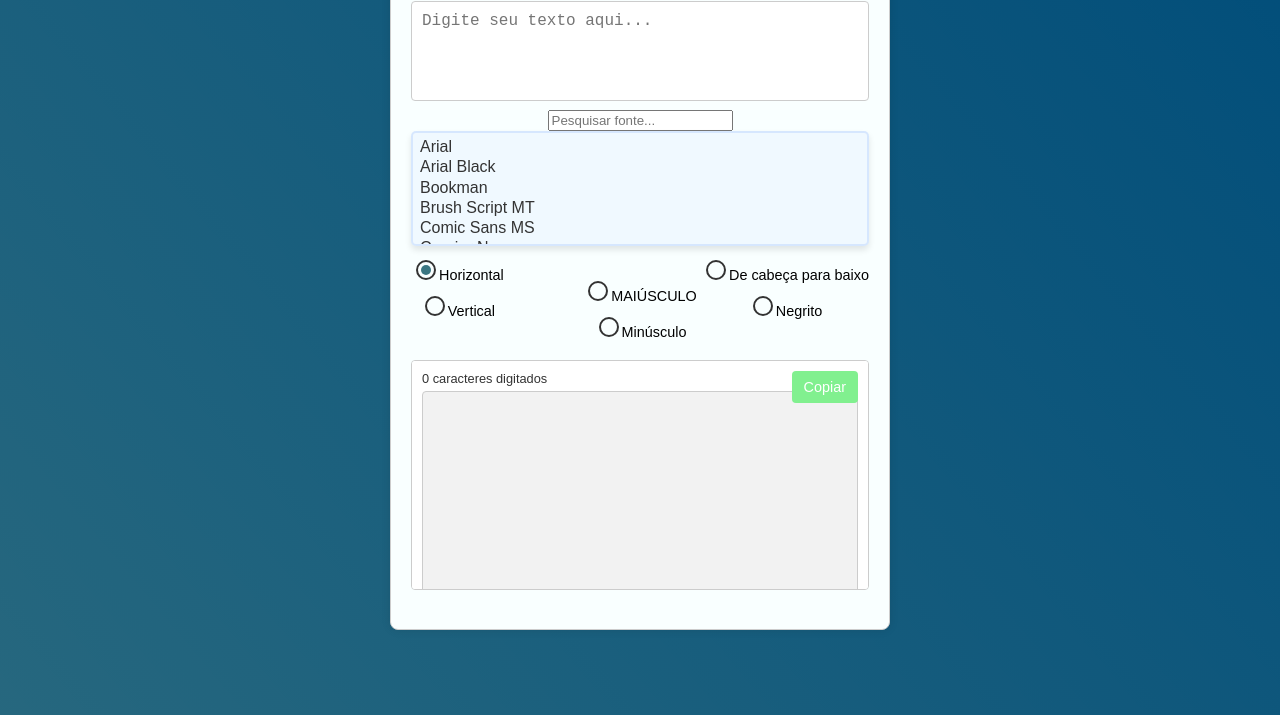
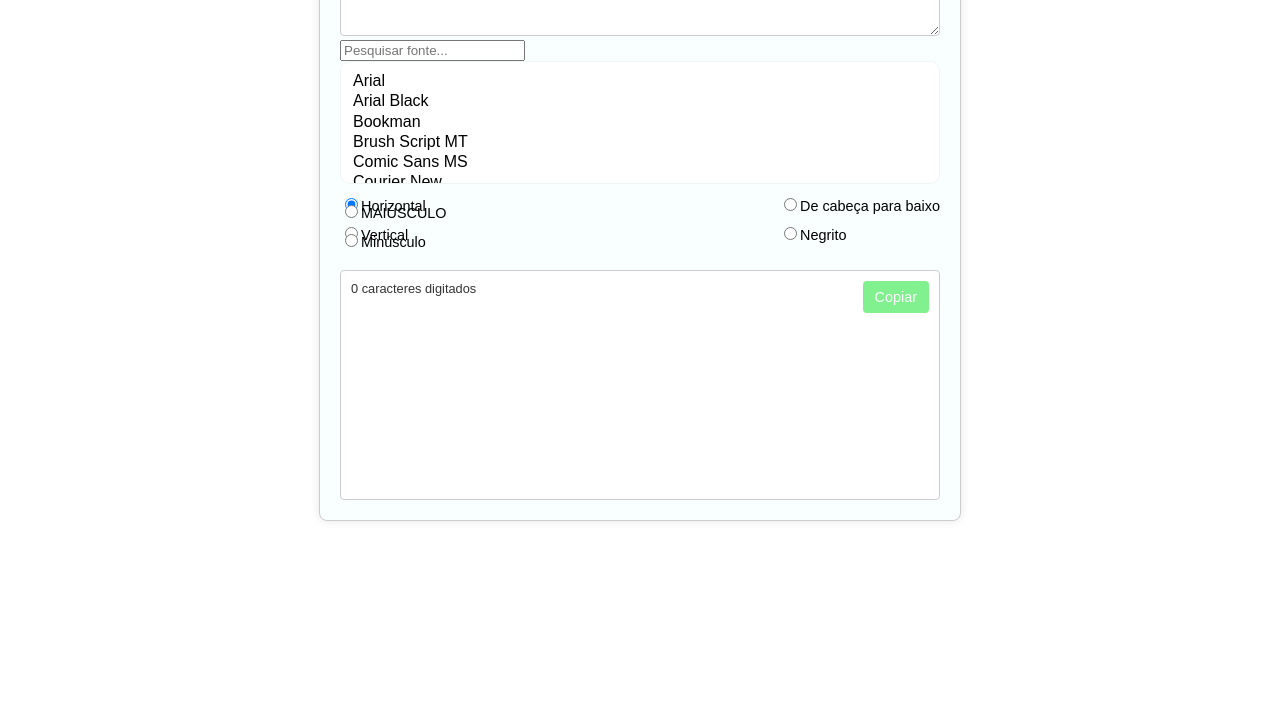
Before and after one commit to rasstls/alteradordeFontes, a plain HTML site: page index.html in a window 1280 px wide. Shown: the part 165-880 px from the top of the page. After the commit the page ends 800 px from the top, so only its background shows below. Drawn offline with Linux system fonts and the light colour scheme.

Commit message:
Update styles.css

```diff
--- a/styles.css
+++ b/styles.css
@@ -1,124 +1,196 @@
+<!DOCTYPE html>
+<html lang="pt-BR">
+<head>
+    <meta charset="UTF-8">
+    <meta name="viewport" content="width=device-width, initial-scale=1.0">
+    <title>Alterador de Fontes</title>
+    <link rel="stylesheet" href="styles.css">
+    <link rel="preconnect" href="https://fonts.googleapis.com">
+    <link rel="preconnect" href="https://fonts.gstatic.com" crossorigin>
+    <link href="https://fonts.googleapis.com/css2?family=Teko:wght@300..700&display=swap" rel="stylesheet">
+    <style>
         body {
             font-family: Arial, sans-serif;
-    display: flex;
-    justify-content: center;
-    align-items: center;
-    height: 110vh;
             margin: 0;
-    background-color: #004d5cc4; /* Cor de fundo principal */
-    background-image: linear-gradient(50deg, #004d7a5a, #004d7a); /* Gradiente com 50 graus */
-
-    position: relative;
+            padding: 0;
+            box-sizing: border-box;
         }
 
-
         .container {
-    text-align: center;
-    width: 500px; /* Define a largura fixa */
-    height: 710px; /* Define a altura fixa */
-    margin: 10px;
-    padding: 90px;
-    background-color: #5f8be622;
-    border-radius: 4px;
-    box-shadow: 0 0 80px rgba(5f8be622);
-    overflow: auto; /* Adiciona uma barra de rolagem se o conteúdo exceder a altura */
-    box-sizing: border-box; /* Inclui padding e border no cálculo da largura e altura */
-}
-/* Estilizando o seletor de fontes */
-.font-selector-container select {
-    background-color: #004df609; /* Cor de fundo do seletor */
-    color: #333; /* Cor do texto das opções */
-    border: 2px solid #004df61b; /* Cor da borda */
-    border-radius: 5px; /* Borda arredondada */
-    padding: 5px; /* Espaçamento interno */
-    font-size: 16px; /* Tamanho da fonte */
-    width: 100%; /* Largura total */
-    box-shadow: 0 4px 6px rgba(0, 0, 0, 0.1); /* Sombra */
-    outline: none; /* Remove o contorno padrão ao focar */
+            max-width: 600px;
+            margin: 20px auto;
+            padding: 20px;
+            border: 1px solid #ccc;
+            border-radius: 8px;
+            background-color: #f9ffff;
+            box-shadow: 0 0 10px rgba(0, 0, 0, 0.1);
         }
 
-.font-selector-container select option {
-    background-color: #004d5c00; /* Cor de fundo das opções */
-    color: #333; /* Cor do texto das opções */
+        h1 {
+            text-align: center;
+            font-size: 1.5rem; /* Tamanho flexível para se ajustar às telas menores */
         }
 
-/* Estilizando a seleção de uma opção */
-.font-selector-container select option:checked {
-    background-color: #004d5c58; /* Cor de fundo da opção selecionada */
-    color: #333; /* Cor do texto da opção selecionada */
+        #text-input {
+            width: 100%;
+            height: 100px;
+            padding: 10px;
+            font-size: 1rem;
+            border-radius: 4px;
+            border: 1px solid #ccc;
+            box-sizing: border-box;
         }
 
-/* Estilos básicos para os botões de rádio */
-input[type="radio"] {
-    appearance: radio;
-    -webkit-appearance: radio;
-    -moz-appearance: radio;
-    cursor: pointer;
-}
-
-/* Adicione uma margem ou padding se necessário */
-input[type="radio"] + label {
-    margin-left: 5px;
-    cursor: pointer;
-}
-textarea {
-    width: 100%;
-    height: 50px; /* Altura fixa para o textarea */
-    margin-bottom: 5px;
-    padding: 10px;
-    font-size: 16px;
-    border: 1px solid #004d5c10;
-    border-radius: 4px;
-    box-sizing: border-box;
-    resize: none; /* Remove a capacidade de redimensionar o textarea */
+        .font-label {
+            text-align: left;
+            margin-bottom: 10px;
+            font-size: 3rem;
         }
 
         select {
             width: 100%;
-    padding: 50px;
+            padding: 10px;
+            font-size: 1rem;
+            border-radius: 10px;
+            border: 1px solid #004d5c10;
             margin-bottom: 10px;
-    font-size: 16px;
-    border: 3px solid #004d5c10;
-    border-radius: 5px;
-}
-/* Estilo para melhorar a visualização em dispositivos móveis */
-input[type="radio"] {
-    appearance: none;
-    -webkit-appearance: none;
-    -moz-appearance: none;
-    width: 20px;
-    height: 20px;
-    border: 2px solid #333;
-    border-radius: 50%;
-    position: relative;
-    cursor: pointer;
         }
 
-input[type="radio"]:checked::before {
-    content: '';
-    width: 10px;
-    height: 10px;
-    background-color: #004d5cc4;
-    border-radius: 50%;
-    position: absolute;
-    top: 50%;
-    left: 50%;
-    transform: translate(-50%, -50%);
+
+        .orientation-container {
+            display: flex;
+            justify-content: space-between;
+            flex-wrap: wrap; /* Permite que os botões se ajustem em telas menores */
+            margin-bottom: -61px;
         }
 
-/* Estilo adicional para alinhar o rótulo */
-input[type="radio"] + label {
-    margin-left: 10px;
-    line-height: 20px;
-    vertical-align: middle;
+        .orientation-selector,
+        .case-selector,
+        .style-selector {
+            display: flex;
+            flex-direction: column;
+            margin-bottom: 10px;
         }
+
+        .orientation-selector label,
+        .case-selector label,
+        .style-selector label {
+            margin-bottom: 10px;
+            font-size: 0.9rem;
+        }
+
+        .text-output-container {
+            position: relative;
+            margin-top: 35px;
+            border: 1px solid #ccc;
+            padding: 10px;
+            width: 100%;
+            box-sizing: border-box;
+            overflow: hidden;
+            overflow-wrap: break-word;
+            height: 230px;
+            overflow-y: auto;
+            border-radius: 4px;
+            background-color: #ffffff;
+        }
+
+        .copy-button {
+            position: absolute;
+            right: 10px;
+            top: 10px;
+            padding: 8px 12px;
+            background-color: #81f08fff;
+            color: white;
+            border: none;
+            border-radius: 4px;
+            cursor: pointer;
+            font-size: 0.9rem;
+        }
+
+        .copy-button:hover {
+            background-color: #28e640ff;
+        }
+
+        #char-count {
+            position: absolute;
+            left: 10px;
+            top: 10px;
+            font-size: 0.8rem;
+            color: #333;
+        }
+
         #text-output {
-    margin-top: 20px;
-    padding: 50px;
-    border: 1px solid #ccc;
-    border-radius: 4px;
-    background-color: #f2f2f2;
-    min-height: 150px; /* Define a altura mínima do elemento */
-    max-height: calc(100% - 40px); /* Ajusta a altura máxima para o container */
-    overflow-y: auto; /* Adiciona barra de rolagem vertical */
+            padding-right: 80px;
+            font-size: 1rem; /* Texto flexível para legibilidade */
         }
+    </style>
+</head>
+<body>
+
+    <div class="rectangle"></div>
+    <div class="container">
+        <h1>Alterador de Fontes</h1>
+        <textarea id="text-input" placeholder="Digite seu texto aqui..."></textarea>
+
+        <!-- Texto de título para o seletor de fontes -->
+        <div class="font-selector-container">
+            <input type="text" id="font-search" placeholder="Pesquisar fonte..." onkeyup="filterFonts()">
+            <select id="font-selector" size="5">
+                <option value="Arial">Arial</option>
+                <option value="Arial Black">Arial Black</option>
+                <option value="Bookman">Bookman</option>
+                <option value="Brush Script MT">Brush Script MT</option>
+                <option value="Comic Sans MS">Comic Sans MS</option>
+                <option value="Courier New">Courier New</option>
+                <option value="Garamond">Garamond</option>
+                <option value="Georgia">Georgia</option>
+                <option value="Impact">Impact</option>
+                <option value="Lucida Sans Unicode">Lucida Sans Unicode</option>
+                <option value="Palatino Linotype">Palatino Linotype</option>
+                <option value="Roboto">Roboto</option>
+                <option value="Tahoma">Tahoma</option>
+                <option value="Times New Roman">Times New Roman</option>
+                <option value="Trebuchet MS">Trebuchet MS</option>
+                <option value="Verdana">Verdana</option>
+                <option value="Teko">Teko</option>
+            </select>
+        </div>
+
+        <!-- Opções de Orientação e Maiúsculas/Minúsculas -->
+        <div class="orientation-container">
+    <div class="orientation-selector">
+        <label>
+            <input type="radio" name="orientation" value="horizontal" checked>Horizontal
+        </label>
+        <label>
+            <input type="radio" name="orientation" value="vertical">Vertical
+        </label>
+	 <label>
+            <input type="radio" name="text-case" value="lowercase">Minúsculo
+        </label>
+        <label>
+            <input type="radio" name="text-case" value="uppercase">MAIÚSCULO
+        </label>
+
+    </div>
+    <div class="orientation-selector">
+        <label>
+            <input type="radio" name="orientation" value="upside-down">De cabeça para baixo
+        </label>
+        <label>
+            <input type="radio" name="orientation" value="bold">Negrito
+        </label>
+
+    </div>
+</div>
+
+        <!-- Área de Exibição com Botão de Copiar -->
+        <div class="text-output-container">
+            <button class="copy-button" id="copy-button">Copiar</button>
+            <span id="char-count">0 caracteres digitados</span> <!-- Contador de caracteres -->
+            <div id="text-output"></div>
+        </div>
+    </div>
+   <script src="script.js"></script>
+</body>
+</html>
```
Lines whose indentation alone changed are shown as unchanged.
